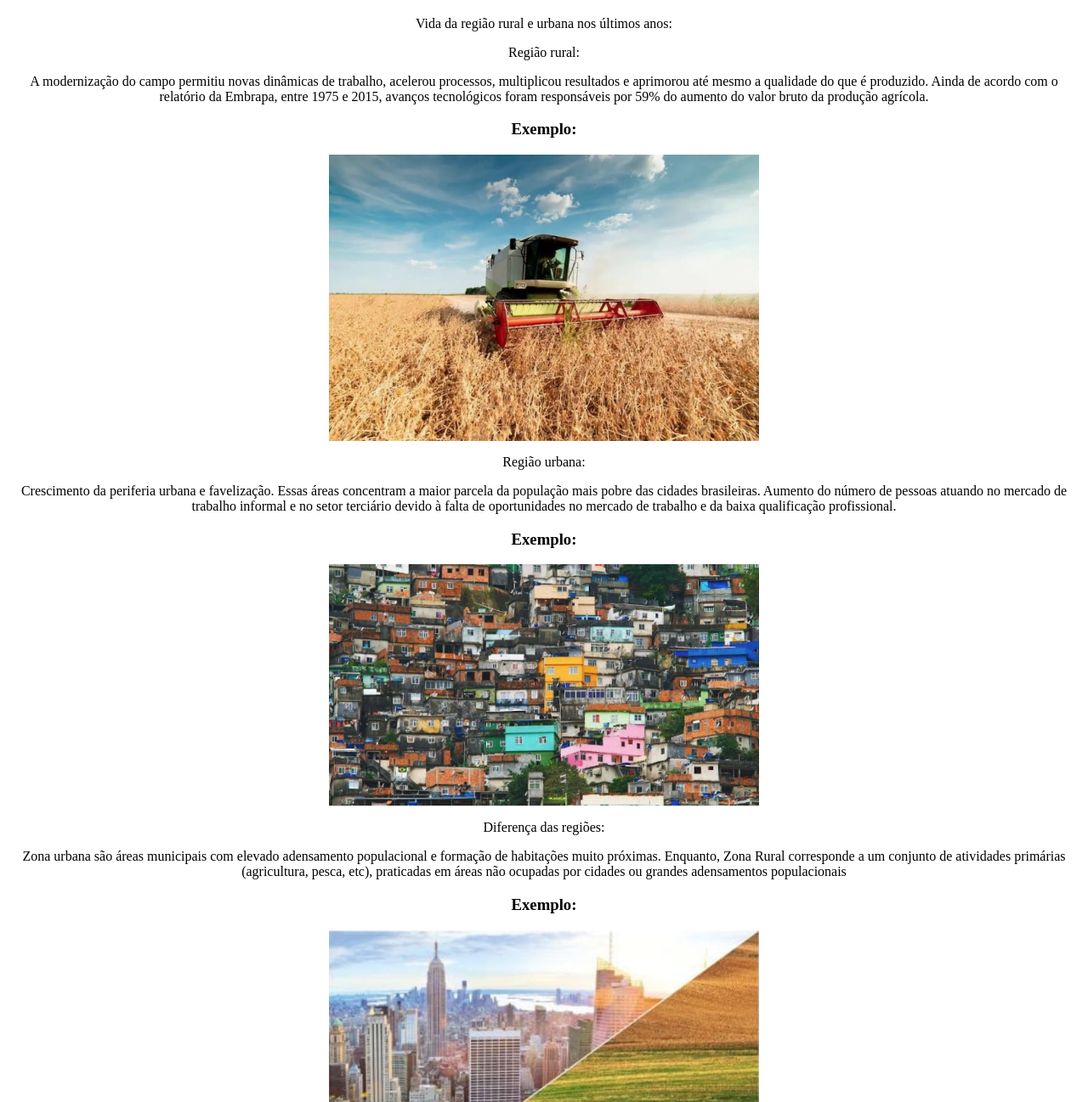
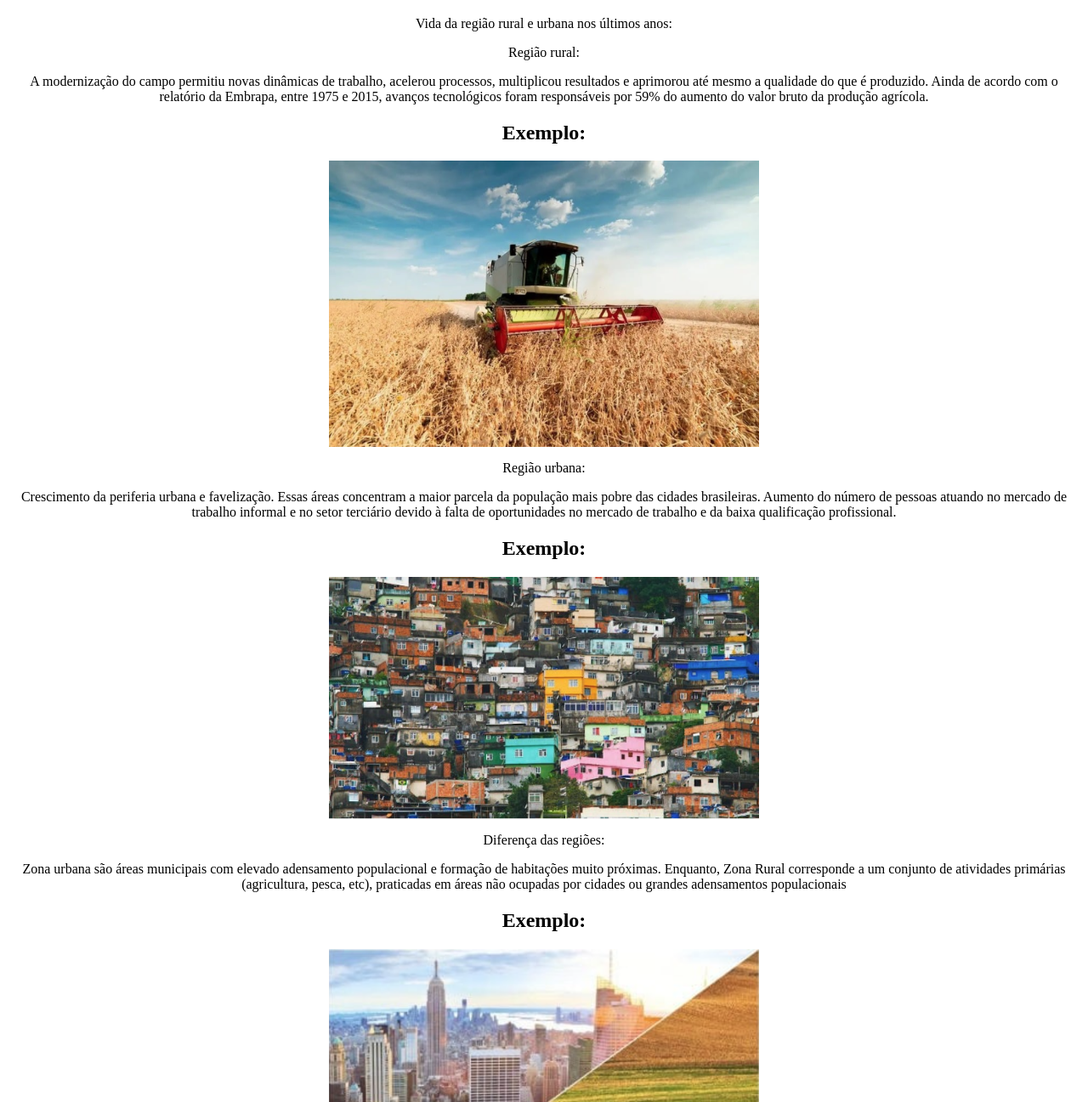
Before and after one commit to VictorWolpe/agrinho2, a plain HTML site: page index.html in a window 1280 px wide. Shown: the part 220-1517 px from the top of the page at 85% size. Drawn offline with Linux system fonts and the light colour scheme.

Commit message:
dumfmdjmfd

```diff
--- a/index.html
+++ b/index.html
@@ -19,7 +19,7 @@
 
      <p class="texto">A modernização do campo permitiu novas dinâmicas de trabalho, acelerou processos, multiplicou resultados e aprimorou até mesmo a qualidade do que é produzido. Ainda de acordo com o relatório da Embrapa, entre 1975 e 2015, avanços tecnológicos foram responsáveis por 59% do aumento do valor bruto da produção agrícola. </p>
 
-     <h3 class="texto">Exemplo:</h3>
+     <h2 class="texto">Exemplo:</h2>
 
  <img src="trator.png" alt="trator" class="trator">
 
@@ -27,7 +27,7 @@
 
 <p class="texto"> Crescimento da periferia urbana e favelização. Essas áreas concentram a maior parcela da população mais pobre das cidades brasileiras. Aumento do número de pessoas atuando no mercado de trabalho informal e no setor terciário devido à falta de oportunidades no mercado de trabalho e da baixa qualificação profissional. </p>
 
-<h3 class="texto">Exemplo:</h3>
+<h2 class="texto">Exemplo:</h2>
 
 <img src="favela.png" alt="favela" class="favela">
 
@@ -35,7 +35,7 @@
 
 <p class="texto">Zona urbana são áreas municipais com elevado adensamento populacional e formação de habitações muito próximas. Enquanto, Zona Rural corresponde a um conjunto de atividades primárias (agricultura, pesca, etc), praticadas em áreas não ocupadas por cidades ou grandes adensamentos populacionais</p>
 
-<h3 class="texto">Exemplo:</h3>
+<h2 class="texto">Exemplo:</h2>
 
  <img src="cidade.png" alt="cidade" class="cidade">
 
```
